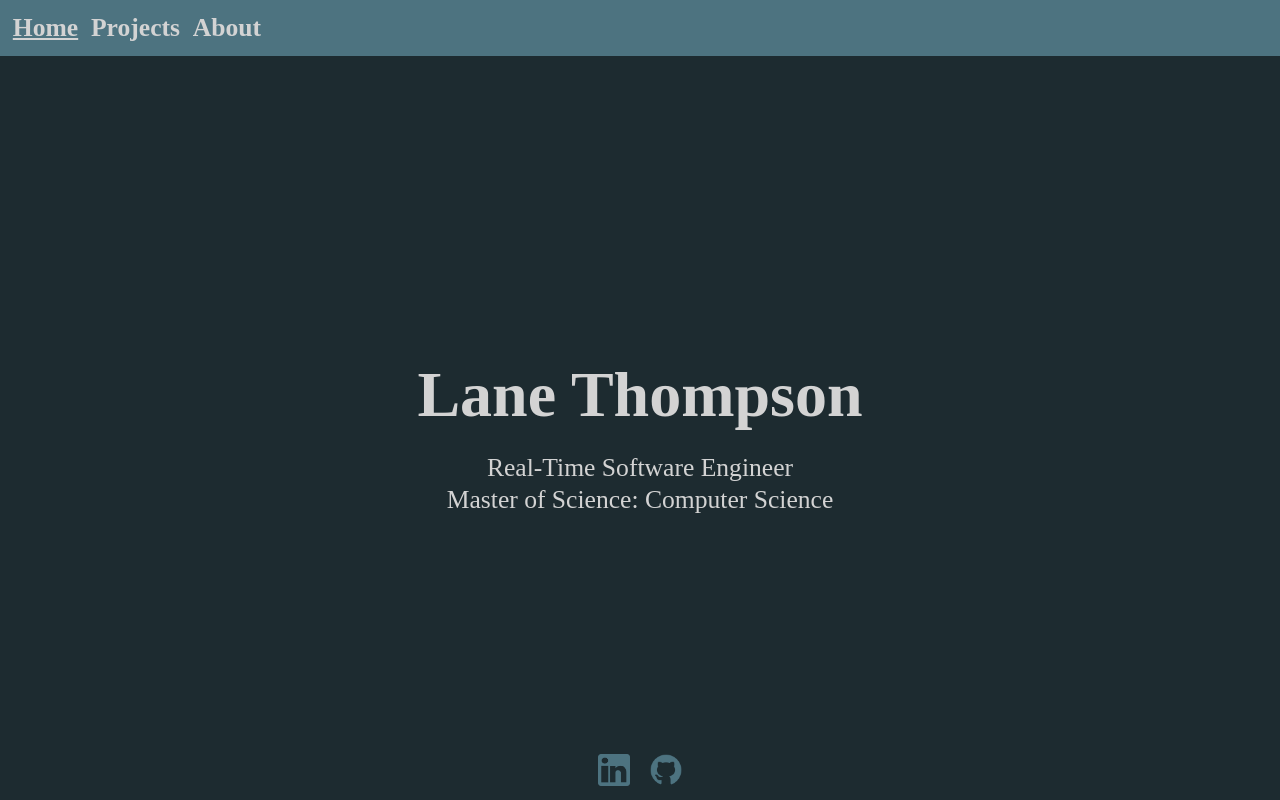
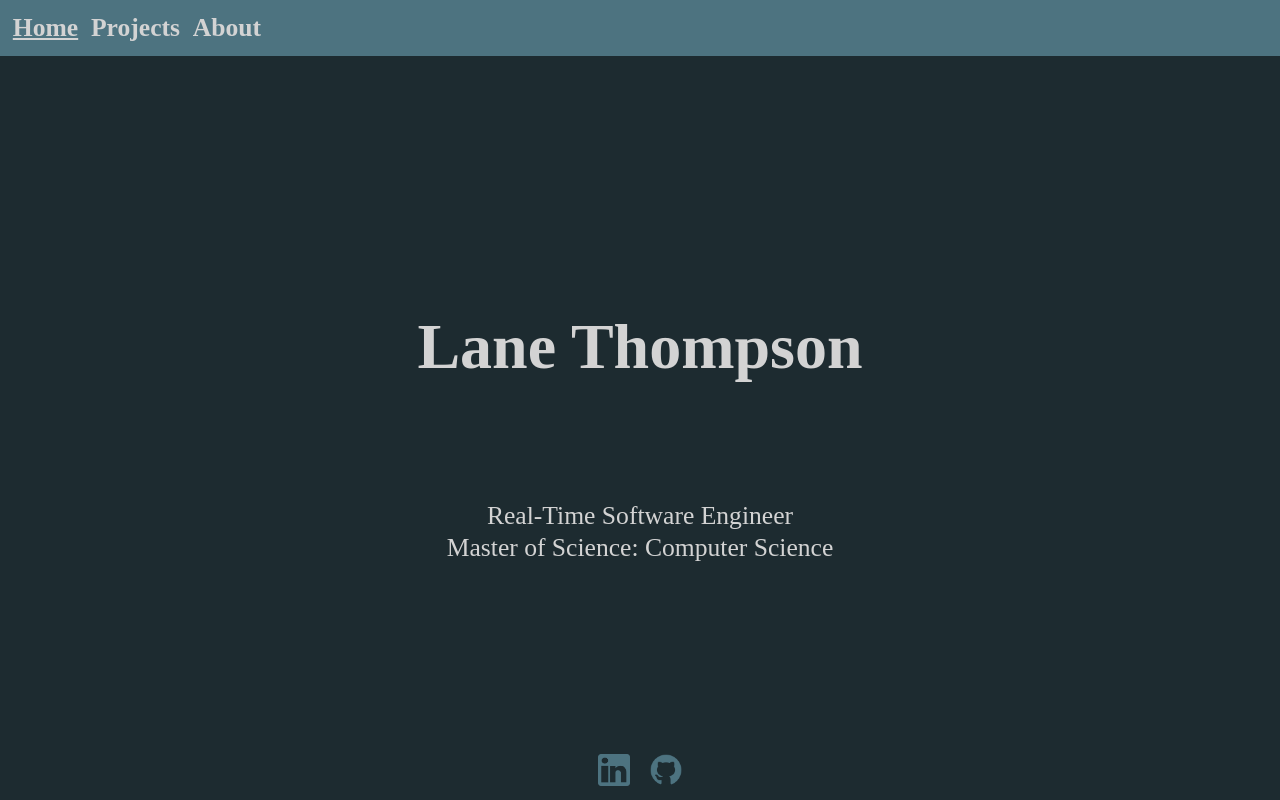
Before and after one commit to thomlane/thomlane.github.io, a React (Create React App) app: page / in a window 1280 px wide. Built offline with nearby package versions, Linux system fonts and the light colour scheme.

Commit message:
home looks better

```diff
--- a/src/css/home.css
+++ b/src/css/home.css
@@ -18,11 +18,11 @@
     margin:1em;
   }
 
-
   .text-name {
     font-size: 5vmax;
     font-weight: bold;
     margin: .3em;
+    padding-bottom: 12vh;
   }
 
   .text-description {
```
